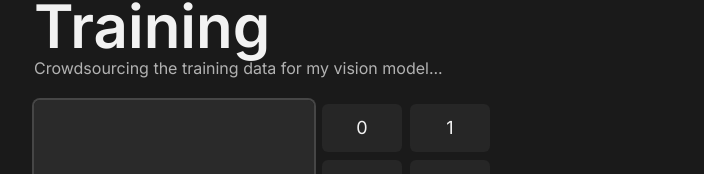
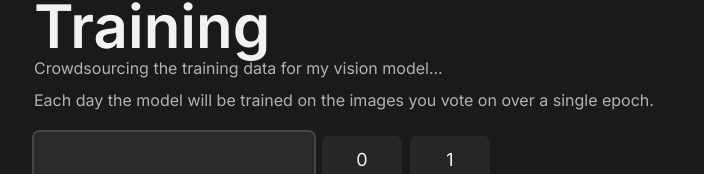
Before and after one commit to joemmalatesta/joemmalatesta, a SvelteKit app: page /training in a window 1280 px wide. Shown: the part 120-294 px from the top of the page, without its empty margins (286-990 px from the left). Built offline with nearby package versions, Linux system fonts and the light colour scheme; no server answers; the database is empty.

Commit message:
slight update... nothing

```diff
--- a/src/routes/training/+page.svelte
+++ b/src/routes/training/+page.svelte
@@ -21,6 +21,7 @@
 		<div class="flex flex-col">
 			<div class="flex flex-col gap-2 mb-5" in:fly={{ y: 50, duration: 600, delay: 0 }}>
 				<Header title="Training" description="Crowdsourcing the training data for my vision model..." />
+				<p class="opacity-70">Each day the model will be trained on the images you vote on over a single epoch.</p>
 			</div>
 			<div in:fly={{ y: 50, duration: 600, delay: 200 }}>
 				<DrawingCanvas />
```
